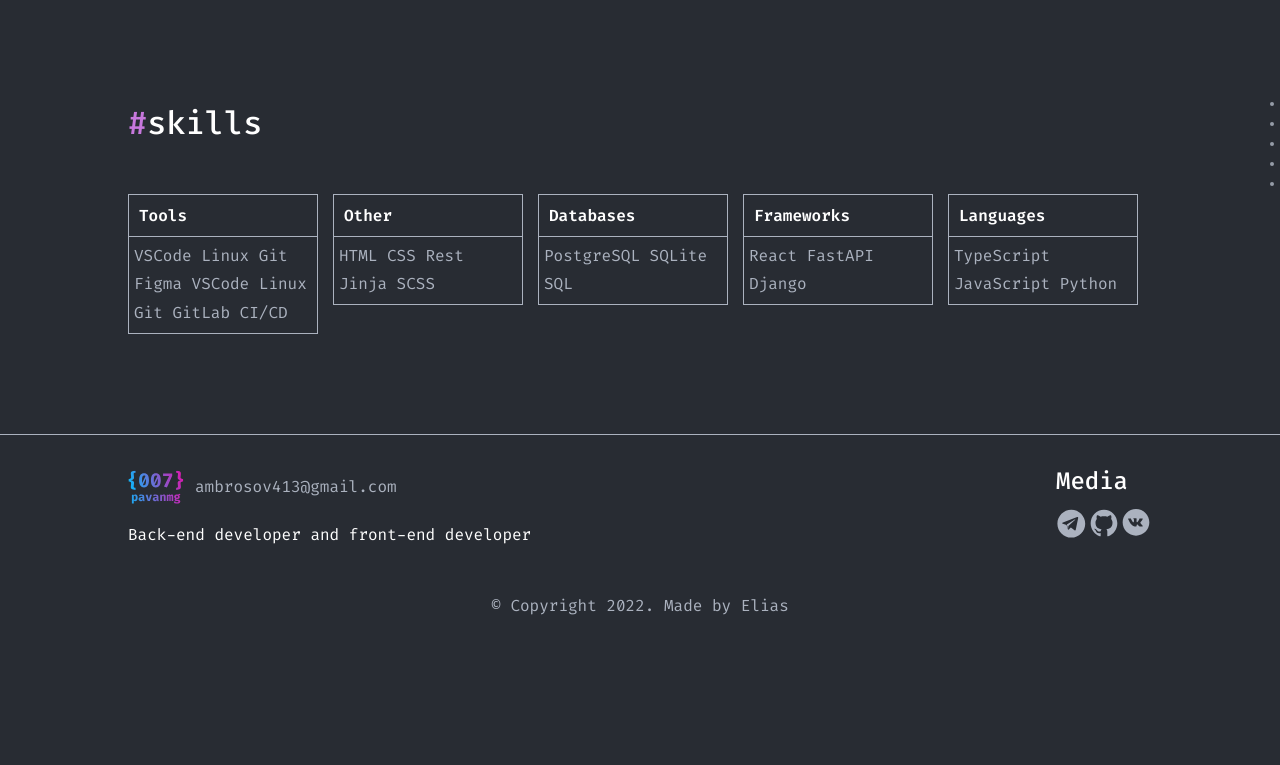
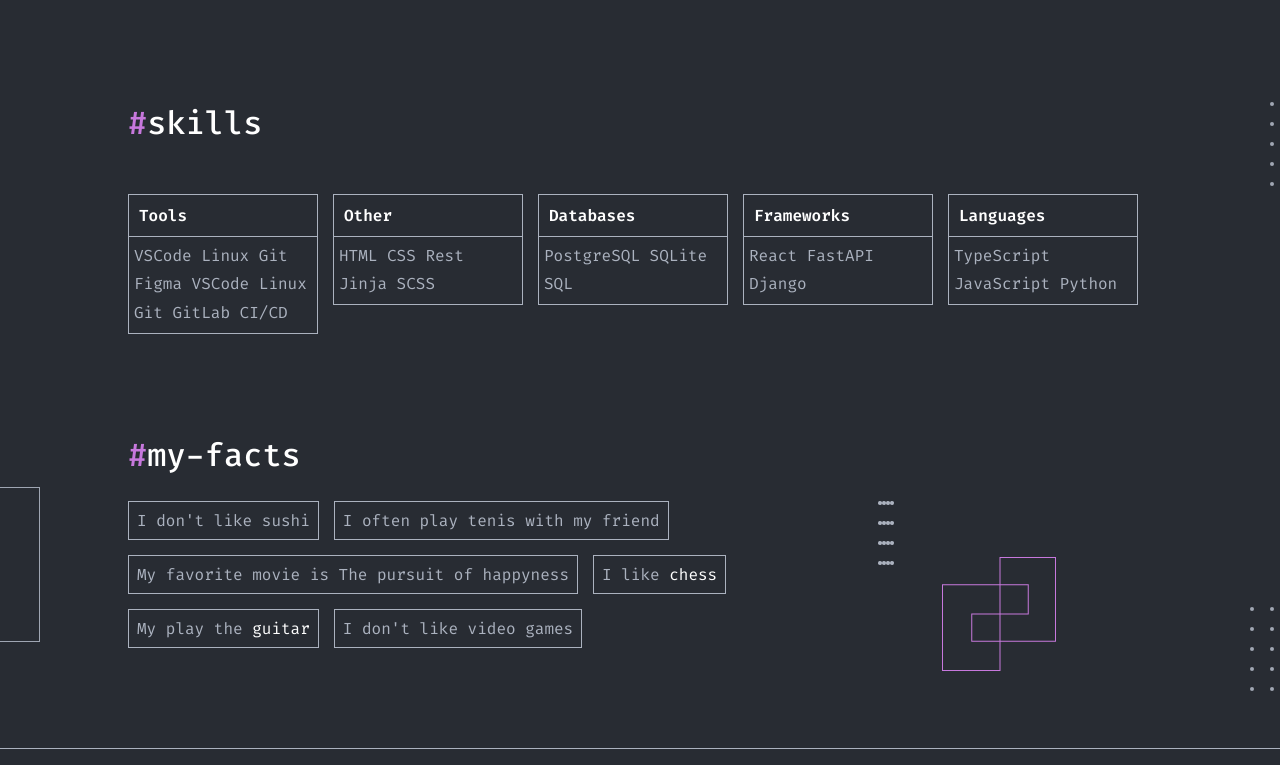
Before and after one commit to vlad615/portfolio, a React (Vite) app: page /about in a window 1280 px wide. Shown: the part 695-1460 px from the top of the page. Before the commit the page ends 1341 px from the top, so only its background shows below. Built offline with nearby package versions, Linux system fonts and the light colour scheme.

Commit message:
facts section

```diff
--- a/src/layout/footer/Footer.tsx
+++ b/src/layout/footer/Footer.tsx
@@ -18,7 +18,7 @@ export const Footer = () => {
                                     <Logo />
                                     <a>ambrosov413@gmail.com</a>
                                 </FlexWrapper>
-                                <StyledTitle>Back-end developer and front-end developer</StyledTitle>
+                                <StyledTitle>Backend developer and front-end developer</StyledTitle>
                             </div>
                         </Fade>
 
--- a/src/layout/pages/about/About.tsx
+++ b/src/layout/pages/about/About.tsx
@@ -1,5 +1,6 @@
 import { AboutProps } from "../../aboutMe/AboutMe"
 import { AboutSection } from "./sections/AboutSection"
+import { Facts } from "./sections/Facts"
 import { SkillSection } from "./sections/SkillSection"
 
 
@@ -9,6 +10,7 @@ export const About = (props: AboutProps) => {
         <>
             <AboutSection {...props}/>
             <SkillSection />
+            <Facts />
         </>
 
     )
--- a/src/layout/pages/about/sections/AboutSection.tsx
+++ b/src/layout/pages/about/sections/AboutSection.tsx
@@ -4,6 +4,8 @@ import { PagesTitle } from "../../../../components/title/PagesTitle"
 import { AboutMe, AboutProps } from "../../../aboutMe/AboutMe"
 import { theme } from "../../../../styles/Themes"
 import { light } from "../../../../styles/animations"
+import { FlexWrapper } from "../../../../components/wrapper/FlexWrapper"
+
 
 export const AboutSection = (props: AboutProps) => {
     return (
@@ -45,4 +47,11 @@ const Section = styled.div`
         transform: translateX(750px);
         animation: ${light} 2s ease-in-out infinite;
     }
+
+    @media ${theme.media.tablet}{
+        ${FlexWrapper}{
+            flex-wrap: wrap-reverse;
+            justify-content: center;
+        }
+    }
 `
--- a/src/layout/pages/about/sections/Facts.tsx
+++ b/src/layout/pages/about/sections/Facts.tsx
@@ -0,0 +1,82 @@
+import styled from "styled-components"
+import { light } from "../../../../styles/animations"
+import { theme } from "../../../../styles/Themes"
+import { Container } from "../../../../components/wrapper/Container"
+import { SectionTitle } from "../../../../components/title/SectionTitle"
+
+
+export const Facts = () =>{
+    return <Section>
+        <Container>
+            <SectionTitle $mgb="25px">my-facts</SectionTitle>
+            <FactsWrapper>
+                <Fact>I don't like sushi</Fact>
+                <Fact>I often play tenis with my friend</Fact>
+                <Fact>My favorite movie is The pursuit of happyness</Fact>
+                <Fact>I like <span>chess</span></Fact>
+                <Fact>My play the <span>guitar</span></Fact>
+                <Fact>I don't like video games</Fact>
+            </FactsWrapper>
+        </Container>
+    </Section>
+}
+
+const Section = styled.div`
+    padding: 100px 0;
+    position: relative;
+    overflow: hidden;
+
+    &::before{
+        content: "";
+        position: absolute;
+        background-image: url('/elements/Dots.svg');
+        background-repeat: no-repeat;
+        width: 100px;
+        height: 100px;
+        bottom: 10%;
+        right: 50%;
+        transform: translateX(710px);
+        animation: ${light} 2s ease-in-out infinite;
+    }
+
+    &::after{
+        content: "";
+        position: absolute;
+        width: 155px;
+        height: 155px;
+        border: 1px solid ${theme.color.font};
+        right: 50%;
+        top: 37%;
+        transform: translateX(-600px);
+        animation: ${light} 2s ease-in-out infinite;
+    }
+`
+
+const FactsWrapper = styled.div`
+    display: flex;
+    gap: 15px;
+    flex-wrap: wrap;
+    max-width: 600px;
+    position: relative;
+
+    &::before{
+        content: "";
+        position: absolute;
+        background-image: url("/public/elements/Group.png");
+        background-repeat: no-repeat;
+        width: 180px;
+        height: 170px;
+        left: 0;
+        transform: translateX(750px);
+    }
+`
+
+const Fact = styled.p`
+    font-size: 16px;
+    padding: 8px;
+    border: 1px solid ${theme.color.font};
+
+    span{
+        color: ${theme.color.hoverFont};
+    }
+`
--- a/src/layout/pages/about/sections/SkillSection.tsx
+++ b/src/layout/pages/about/sections/SkillSection.tsx
@@ -1,7 +1,6 @@
 import styled from "styled-components"
 import { Container } from "../../../../components/wrapper/Container"
 import { light } from "../../../../styles/animations"
-import { theme } from "../../../../styles/Themes"
 import { SectionTitle } from "../../../../components/title/SectionTitle"
 import { SkillsCard } from "../../../../components/cards/SkillsCard"
 
@@ -24,7 +23,7 @@ export const SkillSection = () => {
 }
 
 const Section = styled.div`
-    margin: 100px 0;
+    margin: 100px 0 0;
     position: relative;
     overflow: hidden;
 
```
